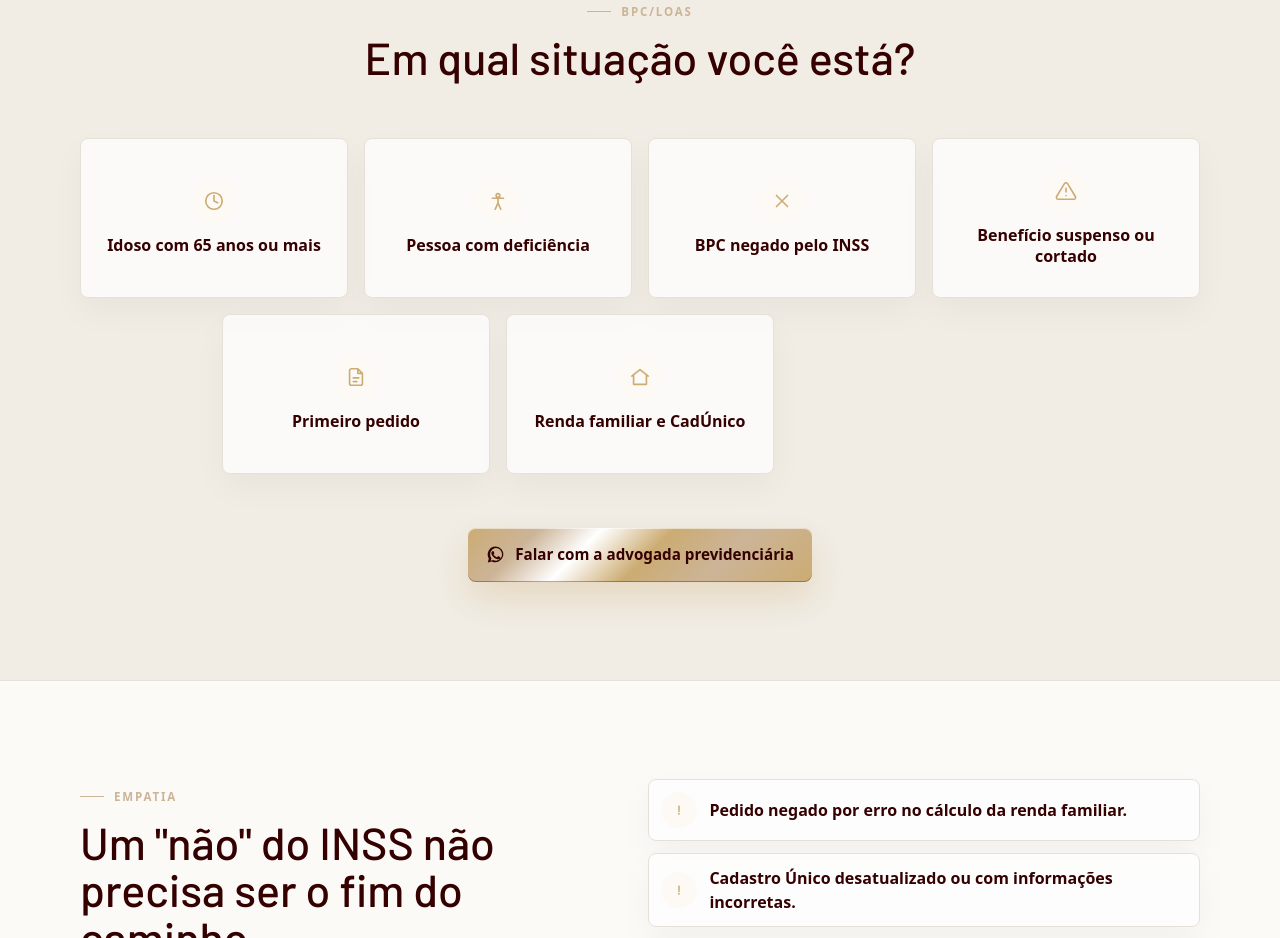
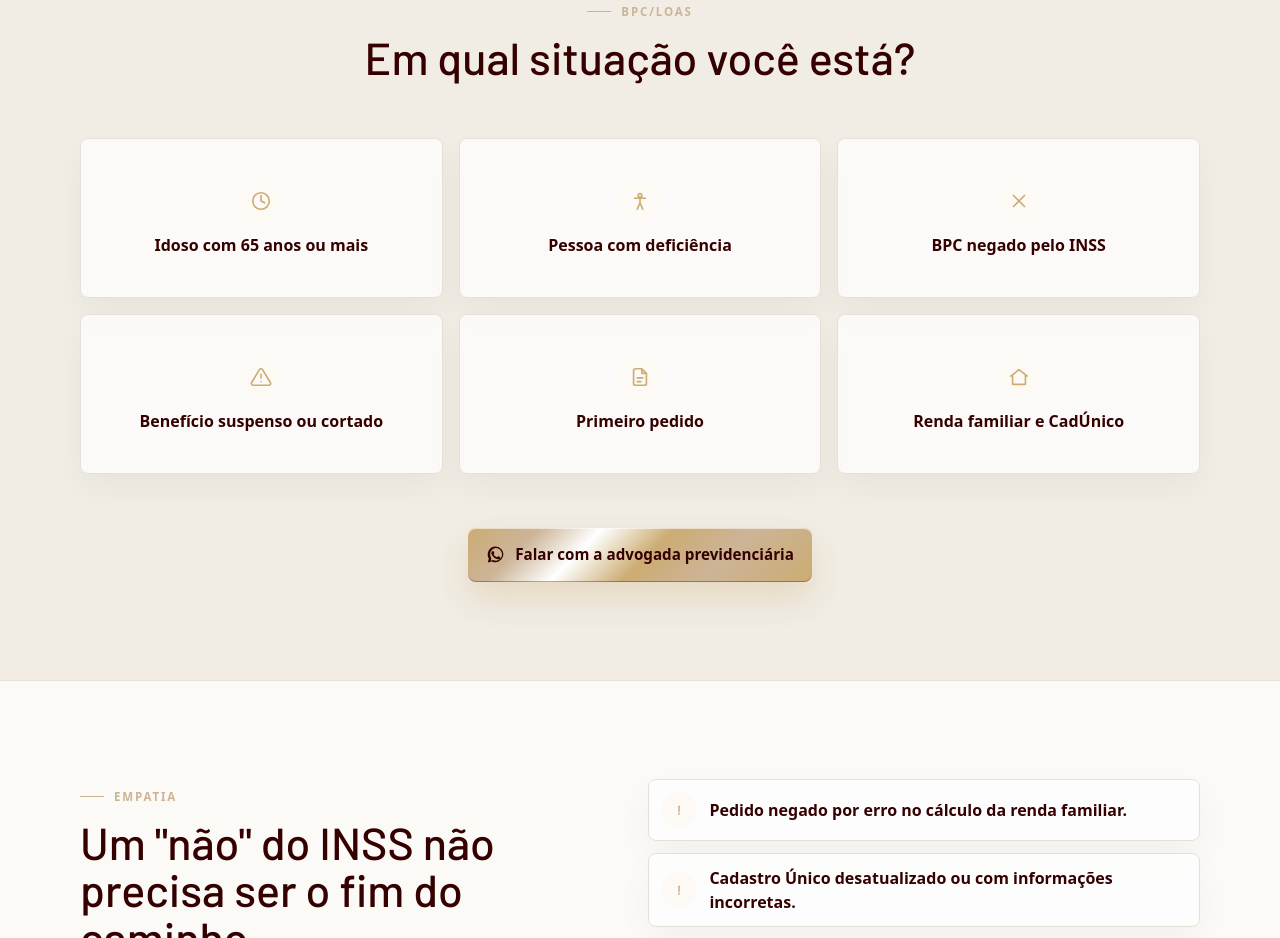
Before and after one commit to scalecompanyads/neura-costa, a plain HTML site: page bpc-loas/index.html in a window 1280 px wide. Shown: the part 959-1897 px from the top of the page. Drawn offline with Linux system fonts and the light colour scheme.

Commit message:
LP BPC/LOAS: alinha grid de cards em 3 colunas (6 itens)
Co-Authored-By: Claude Opus 5.5 <noreply@anthropic.com>

```diff
--- a/bpc-loas/index.html
+++ b/bpc-loas/index.html
@@ -526,10 +526,6 @@
       list-style: none;
     }
 
-    .services-grid li:last-child {
-      grid-column: 1 / -1;
-    }
-
     .service-card {
       display: grid;
       justify-items: center;
@@ -1172,17 +1168,8 @@
       /* Quatro por linha; a segunda linha (três cards) fica centralizada:
          oito trilhos, cada card ocupa dois, e o quinto começa no segundo. */
       .services-grid {
-        grid-template-columns: repeat(8, 1fr);
+        grid-template-columns: repeat(3, 1fr);
         gap: 16px;
-      }
-
-      .services-grid li,
-      .services-grid li:last-child {
-        grid-column: span 2;
-      }
-
-      .services-grid li:nth-child(5) {
-        grid-column: 2 / span 2;
       }
 
       .service-card {
```
